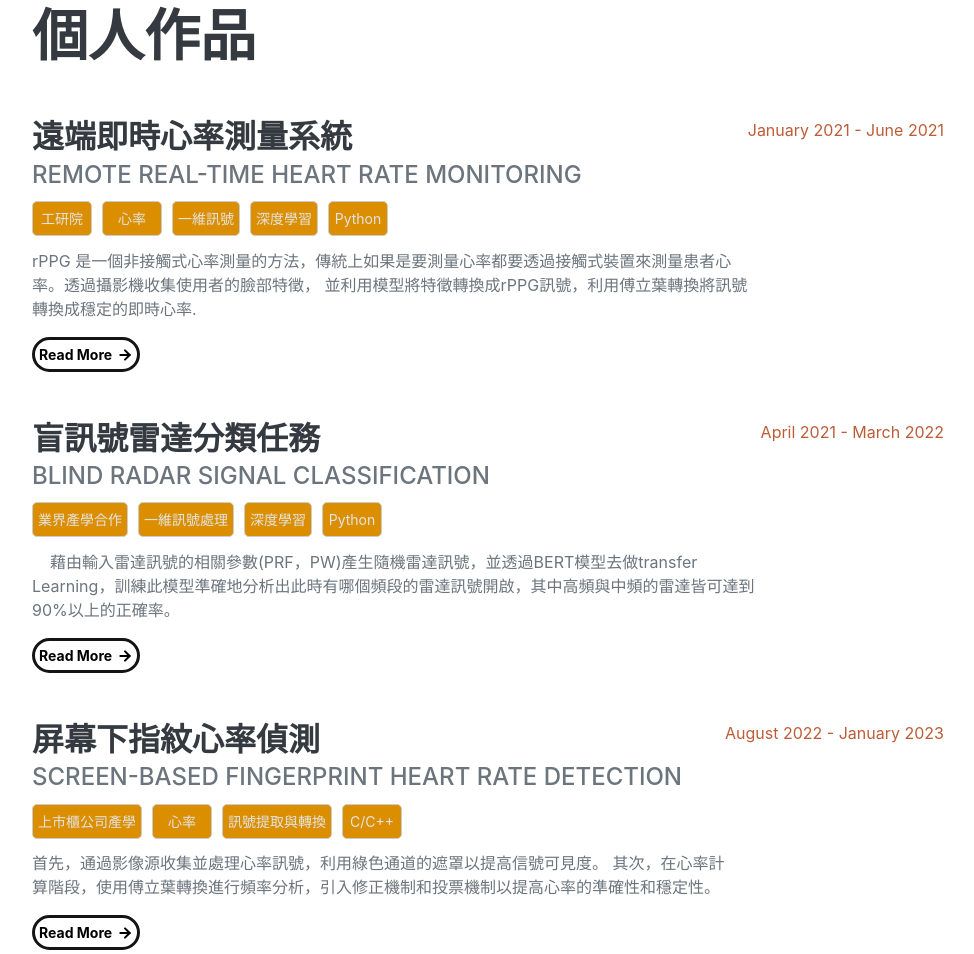
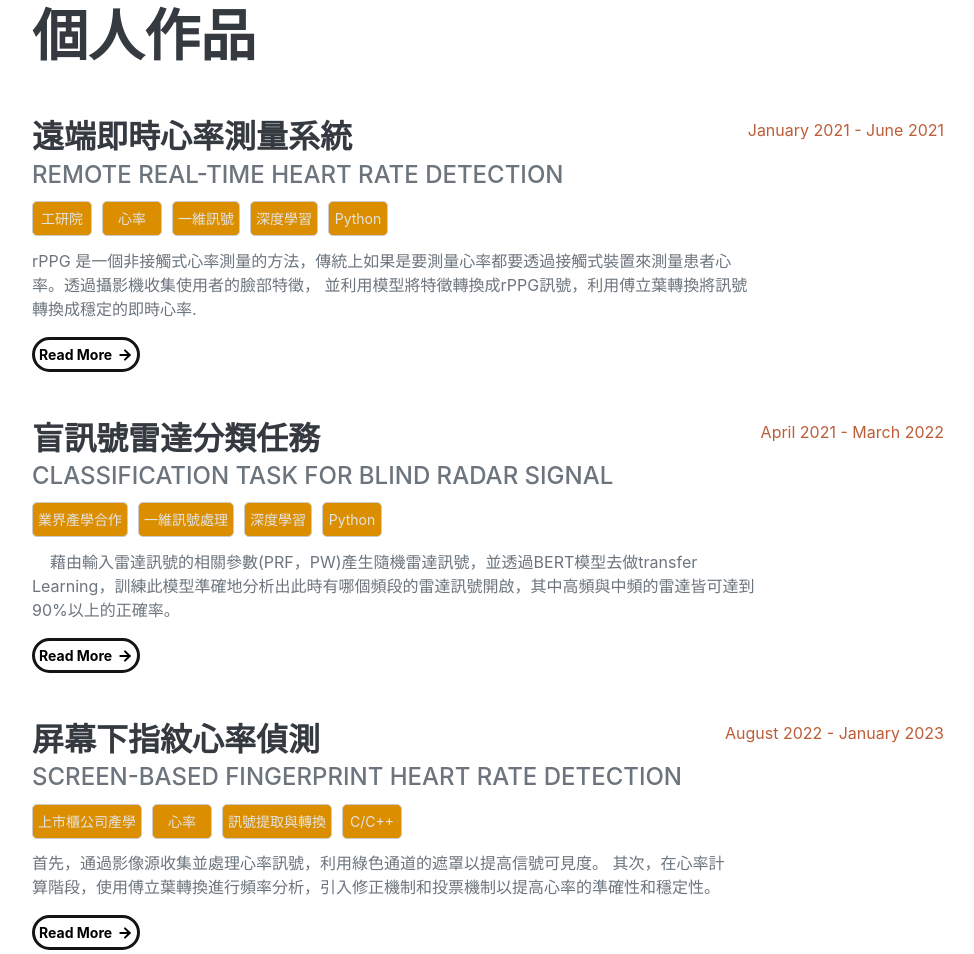
Before and after one commit to Andreas00612/Andreas00612.github.io, a plain HTML site: page index.html in a window 1280 px wide. Shown: the part 1679-2633 px from the top of the page, without its empty margins (288-1262 px from the left). Drawn offline with nearby package versions, Linux system fonts and the light colour scheme; a web font is replaced by a local one.

Commit message:
0104_英文標題

```diff
--- a/index.html
+++ b/index.html
@@ -148,7 +148,7 @@
         <div class="d-flex flex-column flex-md-row justify-content-between mb-5" id="rppg">
             <div class="flex-grow-1">
                 <h3 class="mb-0">遠端即時心率測量系統</h3>
-                <div class="subheading mb-3">Remote real-time heart rate monitoring</div>
+                <div class="subheading mb-3">Remote Real-time Heart Rate Detection</div>
                 <div class="keyword-box-container">
                     <div class="keyword-box">
                         <p></p>
@@ -188,7 +188,7 @@
         <div class="d-flex flex-column flex-md-row justify-content-between mb-5" id="radar">
             <div class="flex-grow-1">
                 <h3 class="mb-0">盲訊號雷達分類任務</h3>
-                <div class="subheading mb-3">Blind Radar signal classification</div>
+                <div class="subheading mb-3">Classification Task for Blind Radar Signal</div>
                 <div class="keyword-box-container">
                     <div class="keyword-box">
                         <p></p>
```
